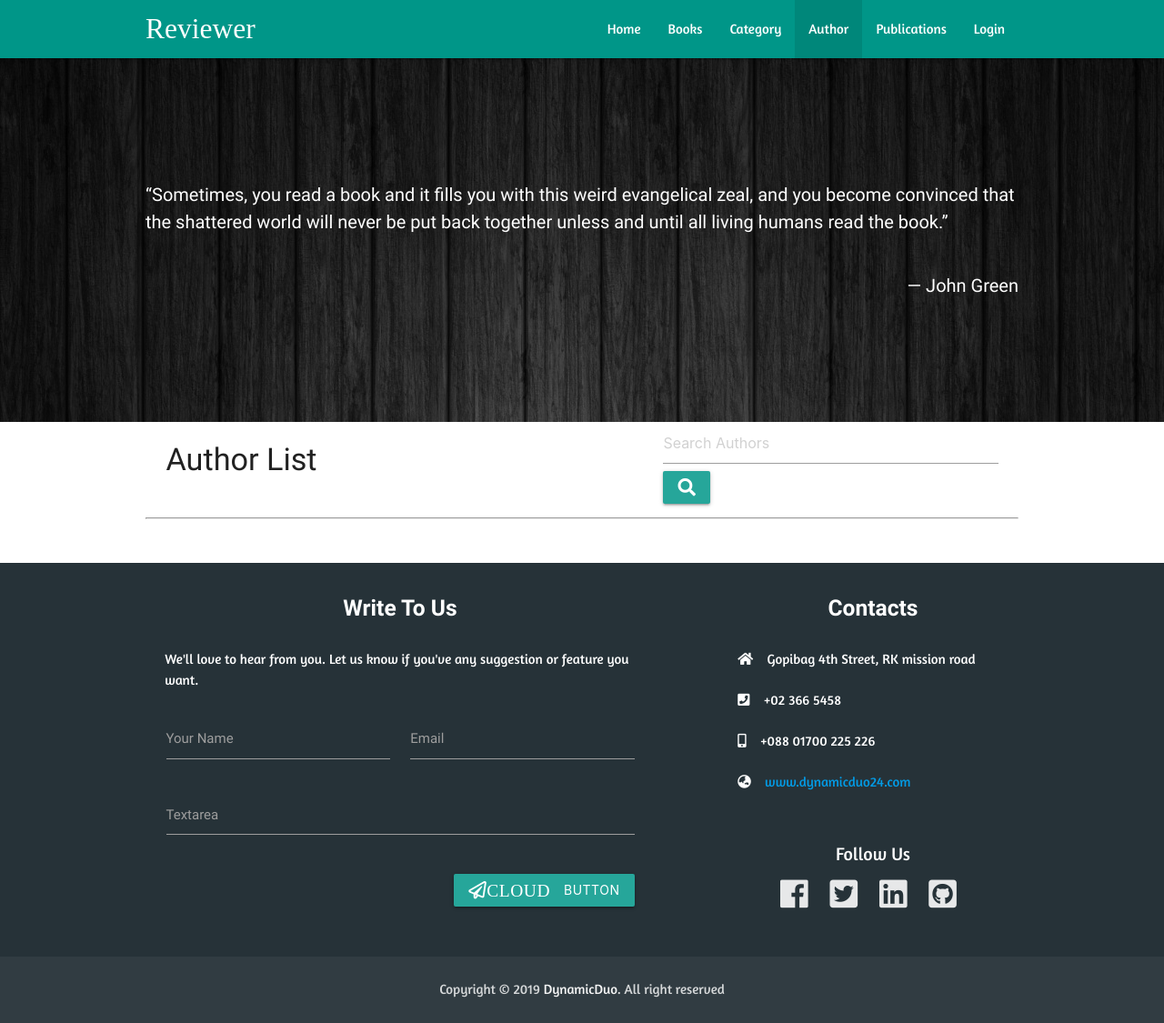
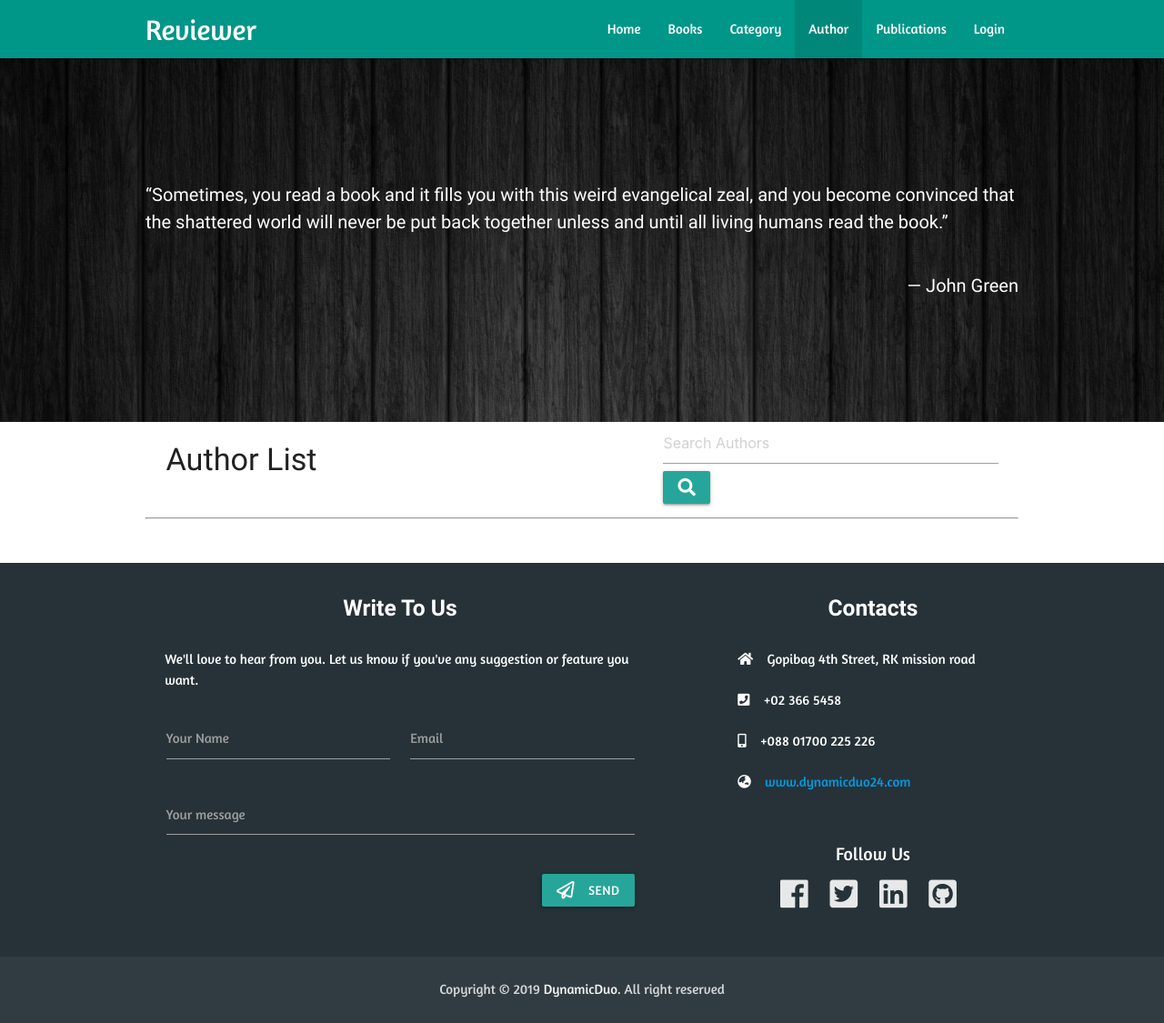
Before and after one commit to imran110219/Book_Review_App, a Django app: page /authors/ in a window 1280 px wide. Shown: the whole page at 91% size. Run offline with Django 3.2, Linux system fonts and the light colour scheme; data that the repository does not hold is empty; some libraries are stand-ins or nearby versions; some web fonts are replaced.

Commit message:
Footer Section Completed

```diff
--- a/static/css/style.css
+++ b/static/css/style.css
@@ -285,6 +285,10 @@ hr {
 
 /*Start Test Page*/
 footer{ background-color: #353c46; }
+.footer-input{
+    color: rgba(255, 255, 255, 0.89) !important;
+    font-family: 'amaranth';
+}
 .social-links a{
     padding: 10px !important;
     font-size: 35px;
--- a/templates/shared/footer.html
+++ b/templates/shared/footer.html
@@ -7,27 +7,26 @@
                 you want.</p>
             <form class="col s12 contact-form">
                 <div class="row mb0">
-                    <div class="input-field col s6">
-                        <input id="senders_name" type="text" class="validate amaranth">
+                    <div class="input-field col m6 s12 amaranth">
+                        <input id="senders_name" type="text" class="validate footer-input">
                         <label for="senders_name">Your Name</label>
                     </div>
-                    <div class="input-field col s6">
-                        <input id="senders_email" type="email" class="validate amaranth">
+                    <div class="input-field col m6 s12 amaranth">
+                        <input id="senders_email" type="email" class="validate footer-input">
                         <label for="senders_email">Email</label>
                     </div>
                 </div>
                 <div class="row">
                     <div class="col s12">
-                        <div class="input-field">
-                            <textarea id="message" class="materialize-textarea amaranth"></textarea>
-                            <label for="message">Textarea</label>
+                        <div class="input-field amaranth">
+                            <textarea id="message" class="materialize-textarea footer-input"></textarea>
+                            <label for="message">Your message</label>
                         </div>
                     </div>
                 </div>
                 <div class="row">
                     <div class="col s12">
-                        <button class="waves-effect waves-light btn right"><i class="material-icons far fa-paper-plane left">cloud</i>button</button>
-
+                        <button class="waves-effect waves-light btn right amaranth"><i class="material-icons far fa-paper-plane left"></i>Send</button>
                     </div>
                 </div>
             </form>
--- a/templates/shared/navigation.html
+++ b/templates/shared/navigation.html
@@ -3,7 +3,7 @@
 <div id="NavigationBar" class="navbar-fixed">
     <nav class="teal">
         <div class="container nav-wrapper">
-            <a href="{% url 'books:book' %}" class="brand-logo zcool">Reviewer</a>
+            <a href="{% url 'books:home' %}" class="brand-logo amaranth">Reviewer</a>
             <a href="javascript:void(0)" data-target="responsive-menu" class="sidenav-trigger">
                 <i class="fas fa-bars"></i>
             </a>
```
